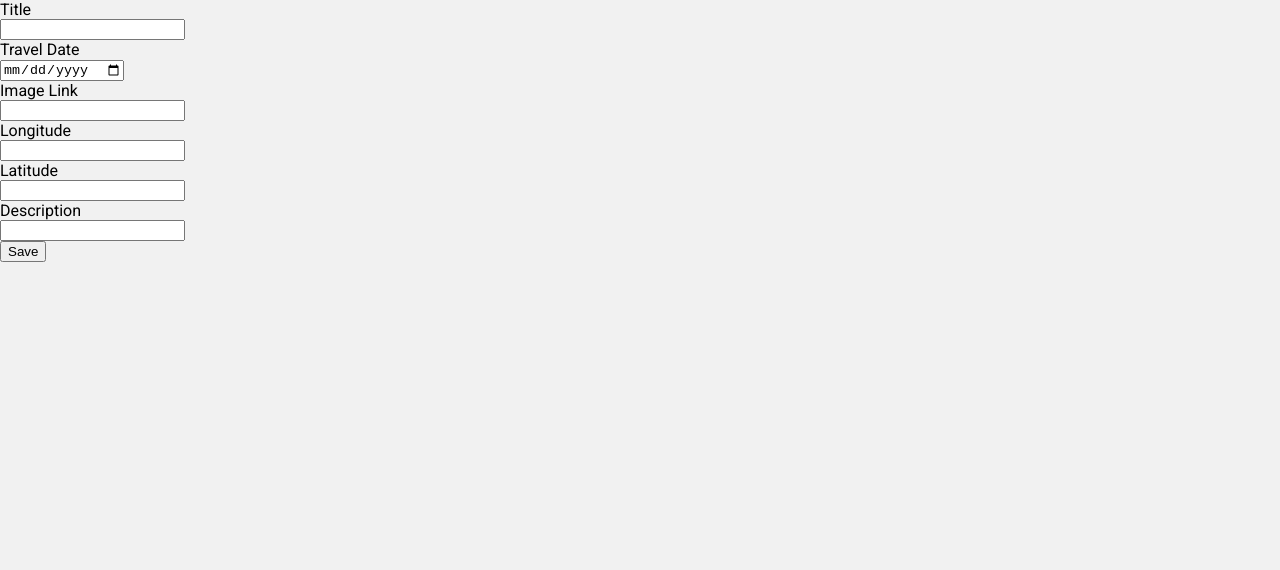
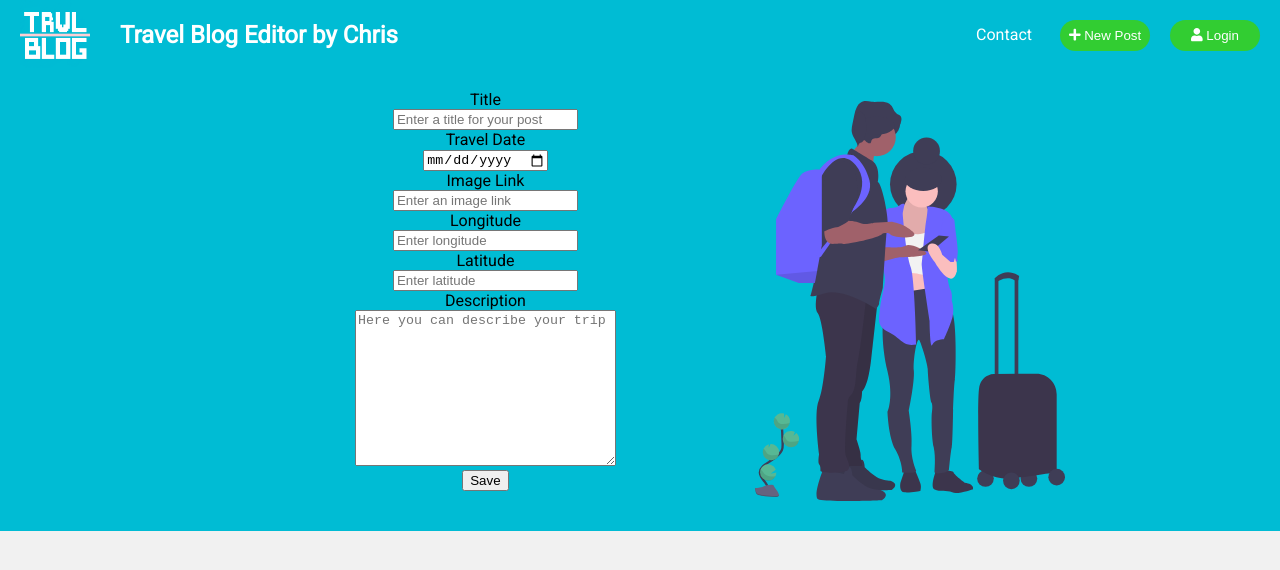
Before and after one commit to EckeEcke/react-app, a React (Create React App) app: page /New in a window 1280 px wide. Shown: the top 570 px of the page. Built offline with nearby package versions, Linux system fonts and the light colour scheme; no server answers; what google-maps-react would draw is missing.

Commit message:
updating newpost component

```diff
--- a/src/Components/NewPost.js
+++ b/src/Components/NewPost.js
@@ -1,13 +1,20 @@
 import React, {Component} from "react";
+import Navigation from "./Navigation";
+import Travelers from "./Images/travelers.svg";
 
 
 export class NewPost extends Component {
     render(){
         return(
-            <form>
+            <>
+
+            <Navigation />
+            <div style={{display:"flex", flexDirection:"row", flexWrap:"wrap", alignItems:"center", justifyContent:"center", backgroundColor:"#00BCD4", height:"200%"}}>
+
+            <form style={{backgroundColor:"#00BCD4", padding:"20px", width:"100%", maxWidth: "500px", textAlign:"center", marginBottom:"20px"}}>
                 <label>Title</label>
                 <br></br>
-                <input type="text"></input>
+                <input type="text" placeholder="Enter a title for your post"></input>
                 <br></br>
                 <label>Travel Date</label>
                 <br></br>
@@ -15,25 +22,32 @@ export class NewPost extends Component {
                 <br></br>
                 <label>Image Link</label>
                 <br></br>
-                <input type="url"></input>
+                <input type="url" placeholder="Enter an image link"></input>
                 <br></br>
                 <label>Longitude</label>
                 <br></br>
-                <input type="number"></input>
+                <input type="number" placeholder="Enter longitude"></input>
                 <br></br>
                 <label>Latitude</label>
                 <br></br>
-                <input type="number"></input>
+                <input type="number" placeholder="Enter latitude"></input>
                 <br></br>
                 <label>Description</label>
                 <br></br>
-                <input type="text"></input>
+                <textarea cols="30" rows="10" placeholder="Here you can describe your trip"></textarea>
                 <br></br>
                 <input type="submit" value="Save"></input>
 
 
             </form>
 
+
+
+            <img src={Travelers} alt="traveling people" style={{height:"400px"}}></img>
+
+            </div>
+
+            </>
         )
         }
     }
```
Also changed, not shown: src/Components/Images/travelers.svg (added), 1 other file (tests, documents, lock files or other folders).
